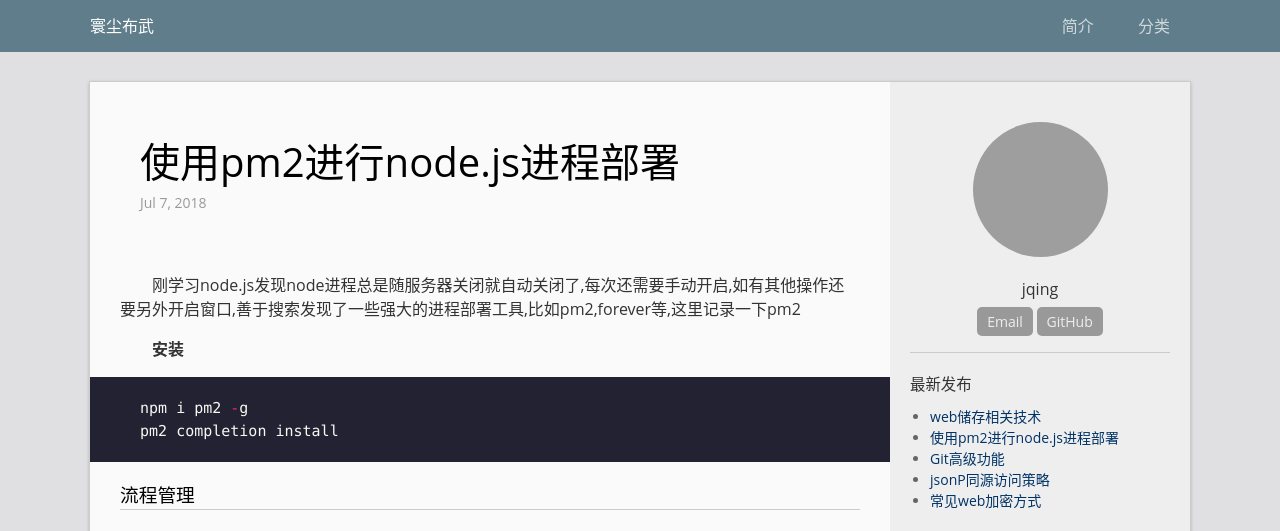
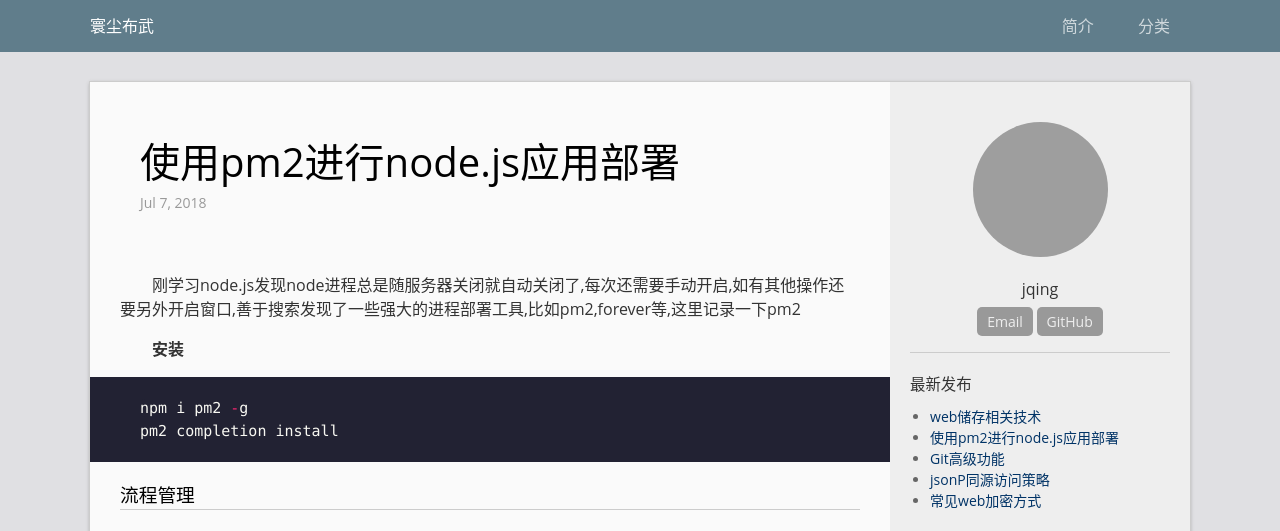
Before and after one commit to jqing1968/jqing1968.github.io, a Jekyll site: the page built from _posts/2018-06-12-pm2.md, in a window 1280 px wide. Shown: the top 531 px of the page. Built offline with Jekyll 4.4.1, drawn with Linux system fonts in a browser that asks for light colours; comment, search, counter and statistics services are not loaded; grey boxes are pictures that could not be loaded.

Commit message:
内容更新

```diff
--- a/_posts/2018-06-12-pm2.md
+++ b/_posts/2018-06-12-pm2.md
@@ -1,6 +1,6 @@
 ---
 layout: post
-title:  "使用pm2进行node.js进程部署"
+title:  "使用pm2进行node.js应用部署"
 date:   2018-07-07 08:00
 categories: 前端
 permalink: /archivers/pm2
```
